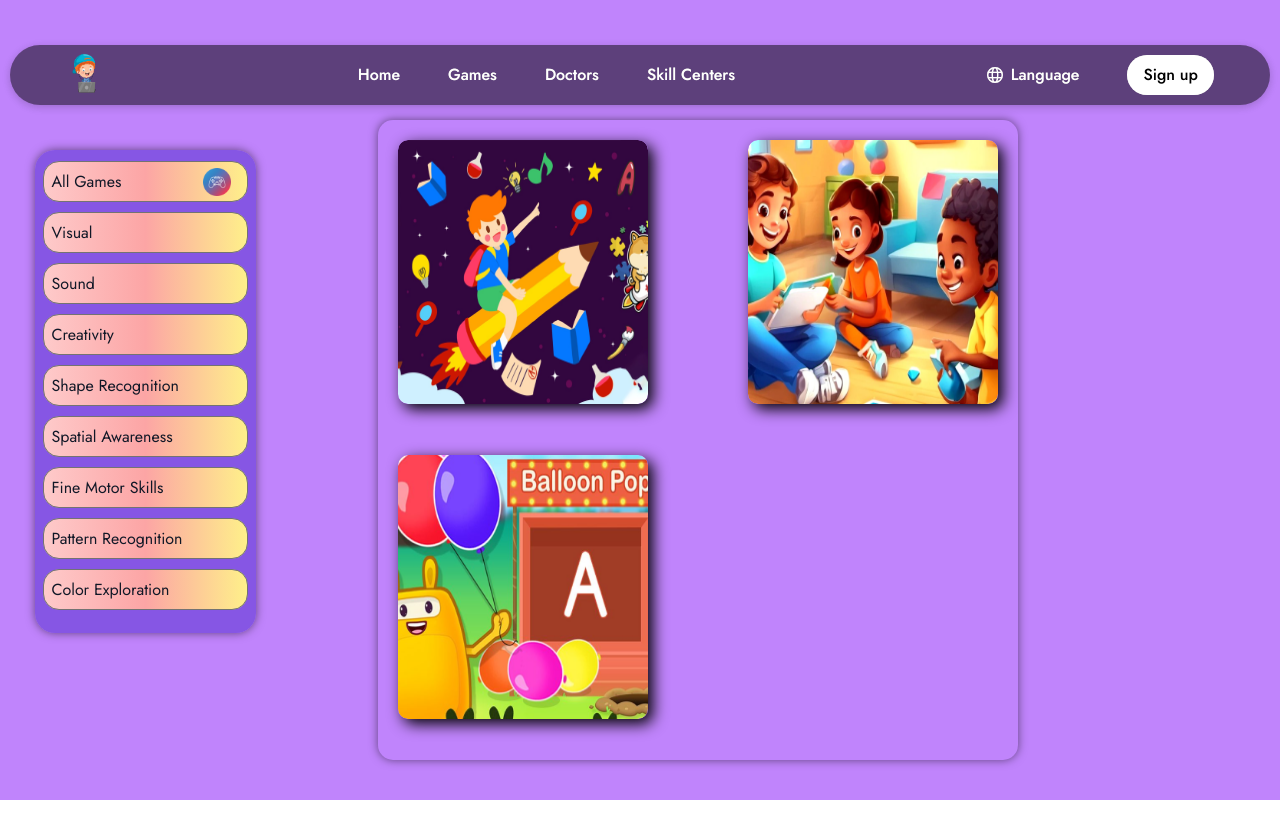
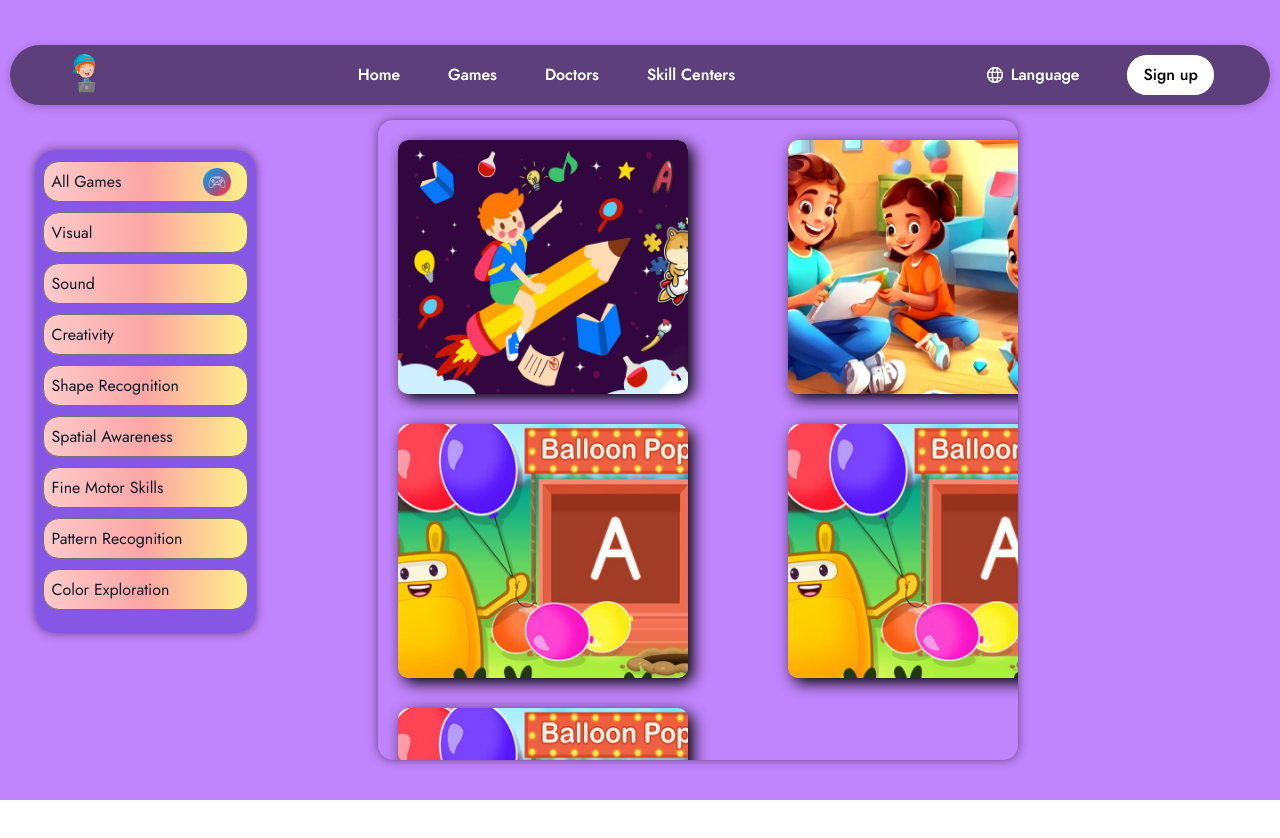
Before and after one commit to ushandissanayaka/Sensory-journey-project-HackX, a React (Vite) app in the folder client/: page /Games in a window 1280 px wide. Shown: the top 838 px of the page. Before the commit the page ends 800 px from the top, so only its background shows below. Built offline with nearby package versions, Linux system fonts and the light colour scheme.

Commit message:
user/Games

```diff
--- a/client/src/App.jsx
+++ b/client/src/App.jsx
@@ -40,11 +40,11 @@ function App() {
 <Routes>
 
   <Route path="/" element={<><Home /><Home2 /><Home3 /></>} />
-  <Route path="/Games" element={<Games />} />
+  <Route path="/Games" element={<Games height={'100vh'} />} />
   <Route path="/SignUp" element={<PublicRoute><SignUp /></PublicRoute>} />
   <Route path="/Login" element={     <PublicRoute><Login /></PublicRoute>} />
   <Route path="/PublicDashboard" element={ <ProtectedRoute><PublicDashboard/></ProtectedRoute> }/>
-  <Route path="/user/Games" element={ <ProtectedRoute><UserGames/></ProtectedRoute> }/>
+  <Route path="/user/Games" element={<ProtectedRoute><UserGames /> </ProtectedRoute>}/>
   <Route path="/user/Resources" element={ <ProtectedRoute><UserResources/></ProtectedRoute> }/>
   <Route path="/user/Appointments" element={ <ProtectedRoute><UserAppointments/></ProtectedRoute> }/>
   <Route path="/admin/users" element={ <ProtectedRoute><Users/></ProtectedRoute> }/>
--- a/client/src/components/Games/GameCard.css
+++ b/client/src/components/Games/GameCard.css
@@ -4,8 +4,8 @@
     overflow: hidden;
     box-shadow: 5px 5px 15px black;
     width: 100%;
-    max-width: 300px;
-    max-height: 264px;
+    min-width: 290px;
+    min-height: 254px;
     height: 100%;
 }
 
--- a/client/src/components/Games/GameView.css
+++ b/client/src/components/Games/GameView.css
@@ -6,8 +6,7 @@
     align-items: center;
     height: 80vh; /* Full viewport height to center vertically */
     width: 50vw;
-    top: 15vh;
-    left: 10vw;
+
     background-color: #c084fc;
     ;
 }
@@ -24,4 +23,6 @@
 
     border-radius: 15px;
     box-shadow: 0 0 10px rgba(0, 0, 0, 0.5);
+    scrollbar-width: none; /* Firefox */
+    -ms-overflow-style: none;  /* IE and Edge */
 }
--- a/client/src/components/Games/GameView.jsx
+++ b/client/src/components/Games/GameView.jsx
@@ -23,6 +23,20 @@ export const GameView = ({selectedTag,setSelectedTag}) => {
             GamePhoto:GameCard2,
             Tag1:'Creativity',
             Tag2:'Fine Motor Skills'
+        },
+        {
+            GameName:'Bubble Pop',
+            GameDescription:'Pop colorful bubbles as they float across the screen!',
+            GamePhoto:GameCard3,
+            Tag1:'Visual',
+            Tag2:'Sound'
+        },
+        {
+            GameName:'Bubble Pop',
+            GameDescription:'Pop colorful bubbles as they float across the screen!',
+            GamePhoto:GameCard3,
+            Tag1:'Visual',
+            Tag2:'Sound'
         },
         {
             GameName:'Bubble Pop',
--- a/client/src/components/Games/Games.css
+++ b/client/src/components/Games/Games.css
@@ -3,8 +3,9 @@
     display: flex;
     flex-direction: row;
     justify-content: start;
-    width: 100vw;
-    height: 100vh;
+    width: screen;
+    height: 100%;
+
 }
 
 .desktop .frame-3319-wrapper {
@@ -15,3 +16,9 @@
     top: 150px;
     left: 20px;
 }
+.GamesCardContainer{
+    position: relative;
+    top: 15vh;
+    left: 10vw;
+
+}
--- a/client/src/components/Games/Games.jsx
+++ b/client/src/components/Games/Games.jsx
@@ -6,16 +6,19 @@ import GameCard1 from '../../assets/GameCard1.png'
 import { GameView } from './GameView'
 
 
-const Games = () => {
+const Games = ({height}) => {
   const [selectedTag,setSelectedTag]=useState(null);
   return (
     <>
     <Navbar></Navbar>
-    <div className="desktop">
+    <div className='desktop' style={{ minHeight: `${height}` }}>
     <div className="frame-3319-wrapper  flex justify-center">
     <FrameWrapper selectedTag={selectedTag} setSelectedTag={setSelectedTag} />
 </div>
-    <GameView selectedTag={selectedTag} setSelectedTag={setSelectedTag}></GameView>
+<div className='GamesCardContainer'>
+<GameView selectedTag={selectedTag} setSelectedTag={setSelectedTag}></GameView>
+</div>
+
 </div>
 
 
--- /dev/null
+++ b/client/src/pages/user/UserGames.css
@@ -0,0 +1,15 @@
+.filling{
+    display: flex;
+    flex-direction: row;
+    justify-content: start;
+
+
+}
+.userGamesCardContaier{
+
+        position: relative;
+        top:2vh;
+        left: 5vw;
+
+
+}
--- a/client/src/pages/user/UserGames.jsx
+++ b/client/src/pages/user/UserGames.jsx
@@ -1,8 +1,28 @@
-import React from 'react'
+import React,{useState} from 'react'
+import './UserGames.css'
+import Layout from '../../components/Layout';
+import { GameView } from '../../components/Games/GameView';
+import FrameWrapper  from '../../components/Games/FrameWrapper';
+const UserGames = () => {
+  const [selectedTag,setSelectedTag]=useState(null);
+  return (
+    <Layout children={
+      <div className='w-100vw  bg-purple-500' style={{height:'93vh'}}>
+        <h1 className='text-6xl text-center' style={{}}>Sensory Games</h1>
+        <div className='filling'>
 
-const UserGames = () => {
-  return (
-    <div>UserGames</div>
+            <div className='relative left-5 h-fit w-fit top-16  '><FrameWrapper className='' selectedTag={selectedTag} setSelectedTag={setSelectedTag} /></div>
+            <div className='userGamesCardContaier'><GameView selectedTag={selectedTag} setSelectedTag={setSelectedTag}></GameView></div>
+
+      </div>
+
+      </div>
+
+    }
+
+    >
+
+        </Layout>
   )
 }
 
```
